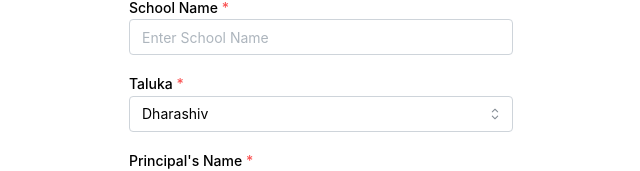
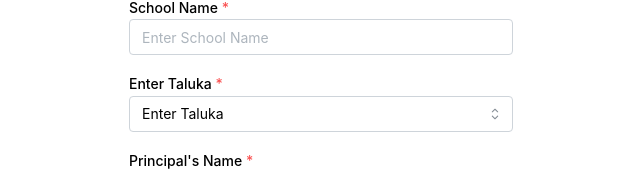
Before and after one commit to maheshcodes12/Dharashiv-Mukhyadhyapak-Sangh-Web, a React (Vite) app in the folder frontend/: page /register in a window 1280 px wide. Both pictures are taken after a click on the element "Signup". Shown: the part 223-394 px from the top of the page, without its empty margins (319-959 px from the left). Built offline with nearby package versions, Linux system fonts and the light colour scheme.

Commit message:
Enter Taluka Default for Selecting Taluka

```diff
--- a/frontend/src/pages/Register.jsx
+++ b/frontend/src/pages/Register.jsx
@@ -22,7 +22,7 @@ export default function Register() {
 	const [principalPhoneNo, setPrincipalPhoneNo] = useState();
 	const [parikshaPramukh, setParikshaPramukh] = useState();
 	const [parikshaPramukhPhoneNo, setParikshaPramukhPhoneNo] = useState();
-	const [taluka, setTaluka] = useState("Dharashiv");
+	const [taluka, setTaluka] = useState("Enter Taluka");
 	const [udise, setUdise] = useState();
 	const [password, setPassword] = useState();
 	const [boxWidth, setBoxWidth] = useState("30%");
@@ -121,6 +121,15 @@ export default function Register() {
 						}, [2000]);
 				});
 			} else {
+				if (taluka.trim() === "Enter Taluka")
+					notifications.show({
+						title: "Error",
+						message: "Please Enter Taluka",
+						withCloseButton: true,
+						color: "red",
+						autoClose: 2000,
+					});
+				else {
 					signupApi(
 						name,
 						principal,
@@ -136,6 +145,7 @@ export default function Register() {
 								window.location.href = frontendUrl;
 							}, [2000]);
 					});
+				}
 			}
 		} else {
 			notifications.show({
@@ -174,14 +184,14 @@ export default function Register() {
 							required
 						/>
 						<NativeSelect
-							label='Taluka'
+							label='Enter Taluka'
 							withAsterisk
-							defaultValue='Dharashiv'
 							value={taluka}
 							onChange={(event) => {
 								setTaluka(event.currentTarget.value);
 							}}
 							data={[
+								"Enter Taluka",
 								"Dharashiv",
 								"Tuljapur",
 								"Omerga",
```
Lines whose indentation alone changed are shown as unchanged.
